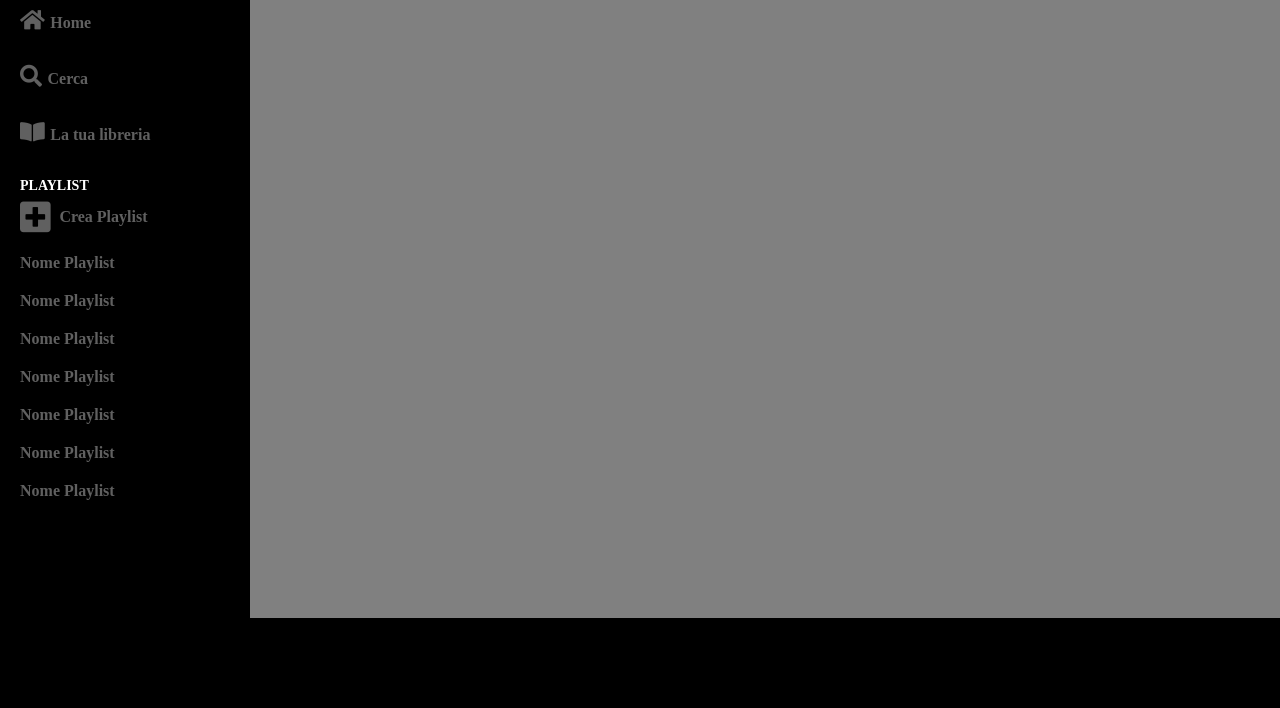
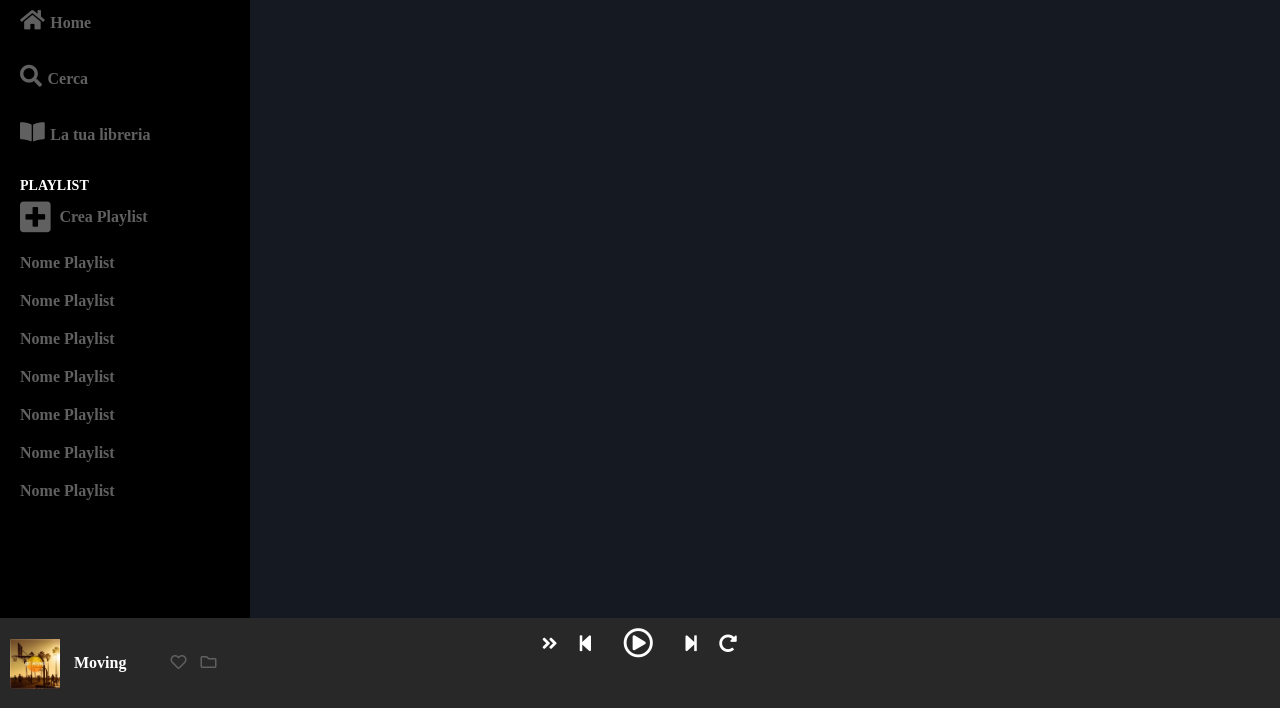
Before and after one commit to BedeschiDaniele/html-css-spotifyweb, a plain HTML site: page index.html in a window 1280 px wide. Shown: the part 92-800 px from the top of the page. Drawn offline with Linux system fonts and the light colour scheme.

Commit message:
commit footer

```diff
--- a/css/style.css
+++ b/css/style.css
@@ -85,6 +85,10 @@ main::after {
 .icon-plus .text-icon {
   vertical-align: middle;
 }
+.container-playlist {
+  overflow-y: scroll;
+  height: 300px;
+}
 .name-playlist {
   margin-top: 20px;
   font-weight: 700;
@@ -93,15 +97,15 @@ main::after {
   border-bottom: 1px solid #606060;
 }
 .download-app {
-  margin-top: 250px;
+  margin-top: 430px;
   margin-bottom: 10px;
   color: #606060;
   font-size: 15px;
 }
 .user {
   font-size: 22px;
-  margin-top: 30px;
-
+  margin-top: 10px;
+}
 
 .main-content{
   float: left;
@@ -114,5 +118,76 @@ main::after {
 footer {
   width: 100%;
   height: 90px;
-  background-color: orange;
+  background-color: #282828;
 }
+footer::after {
+  content: "";
+  display: table;
+  clear: both;
+}
+/*Footer-left*/
+.footer-left {
+  float: left;
+  width: 33.3%;
+  display: inline-block;
+  line-height: 90px;
+}
+.footer-left img {
+  height: 50px;
+  width: 50px;
+  vertical-align: middle;
+  margin: 0 10px;
+}
+.footer-left span {
+  color: white;
+}
+.footer-left .like {
+  display: inline-block;
+  margin-left: 40px;
+  color: #606060;
+}
+.footer-left .like i:first-child {
+  margin-right: 10px;
+}
+/* /Footer-left*/
+
+/*Footer-central*/
+.footer-central {
+  float: left;
+  width: 33.3%;
+  text-align: center;
+  color: white;
+  margin-top: 10px;
+}
+.footer-central i {
+  font-size: 18px;
+  margin-left: 8px;
+  margin-right: 8px;
+  vertical-align: middle;
+}
+.footer-central i:nth-child(3) {
+  font-size: 30px;
+  margin-left: 18px;
+  margin-right: 18px;
+}
+
+/* /Footer-central*/
+
+
+
+@media screen and (max-width: 768px) {
+
+  .main-nav span {
+    visibility: hidden;
+  }
+  .logo-spotify {
+    font-size: 35px;
+    vertical-align: middle;
+  }
+  .download {
+    border-bottom: 0px;
+  }
+  .download-app {
+    font-size: 20px;
+  }
+}
--- a/index.html
+++ b/index.html
@@ -41,6 +41,7 @@
             <i class="fas fa-plus-square plus"></i>
             <span class="text-icon">Crea Playlist</span>
           </div>
+          <div class="container-playlist">
             <div class="name-playlist">
               <span class="text-icon">Nome Playlist</span>
             </div>
@@ -62,6 +63,8 @@
             <div class="name-playlist">
               <span class="text-icon">Nome Playlist</span>
             </div>
+          </div>
+
           <div class="download">
             <div class="download-app">
               <i class="far fa-arrow-alt-circle-down"></i>
@@ -82,9 +85,28 @@
 
       <!-- footer -->
       <footer>
+        <!-- footer-left -->
+        <div class="footer-left">
+          <img src="img/moving.jpg" alt="moving">
+          <span><strong>Moving</strong></span>
+          <div class="like">
+            <i class="far fa-heart"></i>
+            <i class="far fa-folder"></i>
+          </div>
+        </div>
+        <!-- footer-central -->
+        <div class="footer-central">
+          <i class="fas fa-angle-double-right"></i>
+          <i class="fas fa-step-backward"></i>
+          <i class="far fa-play-circle"></i>
+          <i class="fas fa-step-forward"></i>
+          <i class="fas fa-redo-alt"></i>
+        </div>
+        <div class="footer-right">
+
+        </div>
       </footer>
       <!-- /footer -->
     </div>
-
   </body>
 </html>
```
Also changed, not shown: img/moving.jpg (added). Lines whose indentation alone changed are shown as unchanged.
